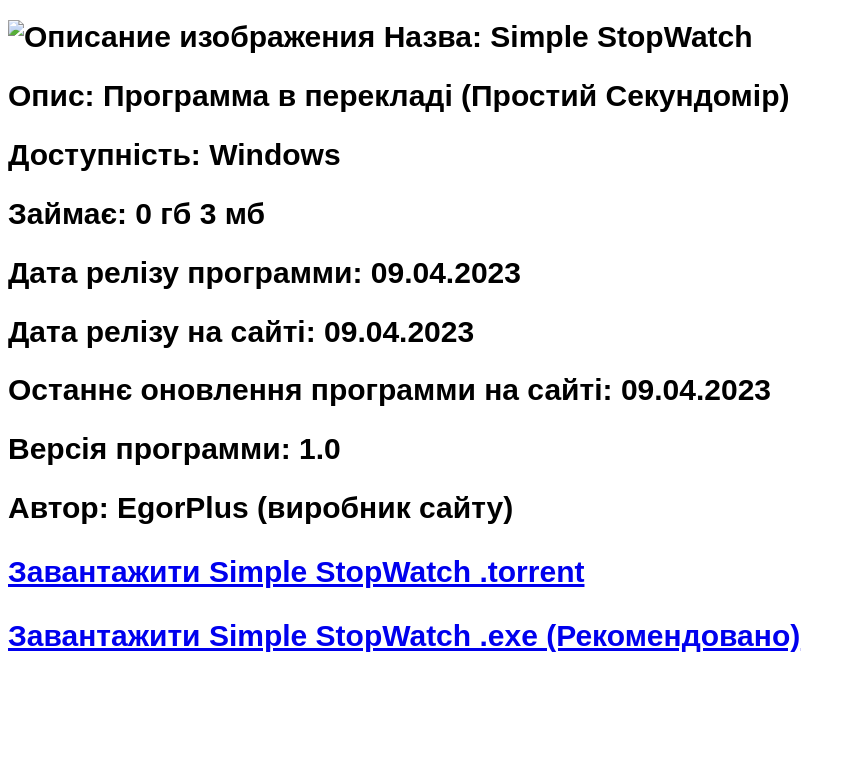
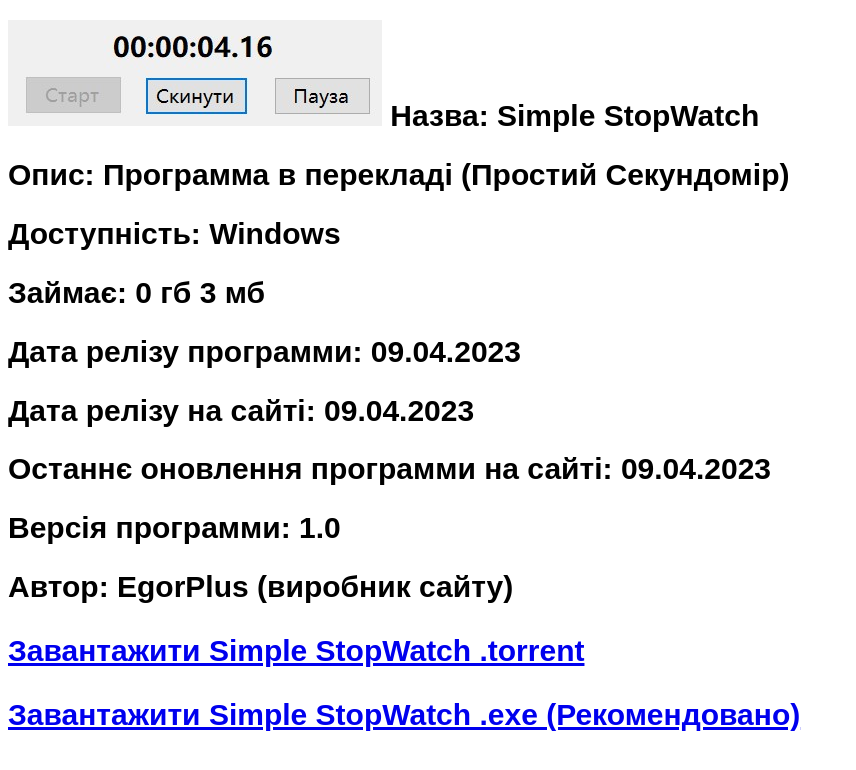
Before and after one commit to EgorPlus2222/DownloadFree-SimpleStopwatch, a plain HTML site: page index.html in a window 1280 px wide. Shown: the whole page, without its empty margins (0-856 px from the left). Drawn offline with Linux system fonts and the light colour scheme.

Commit message:
Add files via upload

```diff
--- a/index.html
+++ b/index.html
@@ -10,7 +10,7 @@
 </head>
 <body>
     <h1>
-        <img src="C:\Users\wwweg\OneDrive\Изображения\jjjj.jpg" alt="Описание изображения">
+        <img src="./jjjj.jpg" alt="Описание изображения">
         Назва: Simple StopWatch
     </h1>
     <h2>Опис: Программа в перекладі (Простий Секундомір)</h2>
@@ -21,7 +21,7 @@
     <h2>Останнє оновлення программи на сайті: 09.04.2023</h2>
     <h2>Версія программи: 1.0</h2>
     <h2>Автор: EgorPlus (виробник сайту)</h2>
-    <h3><a href="C:\Users\wwweg\OneDrive\Рабочий стол\Simple StopWatch.torrent" download class="download-btn">Завантажити Simple StopWatch .torrent</a></h3>
-    <h3><a href="C:\Users\wwweg\OneDrive\Рабочий стол\Simple StopWatch setup\setup.exe" download class="download-btn">Завантажити Simple StopWatch .exe (Рекомендовано)</a></h3>
+    <h3><a href="./Simple StopWatch (1).torrent" download class="download-btn">Завантажити Simple StopWatch .torrent</a></h3>
+    <h3><a href="./setup.exe" download class="download-btn">Завантажити Simple StopWatch .exe (Рекомендовано)</a></h3>
 </body>
 </html>
```
Also changed, not shown: jjjj.jpg (added), 2 other files.
